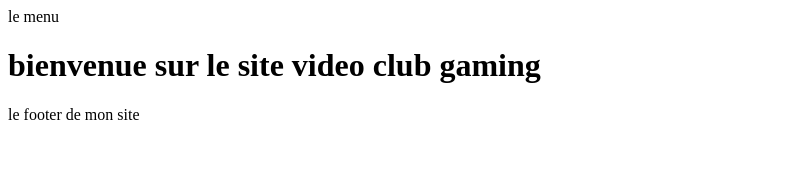
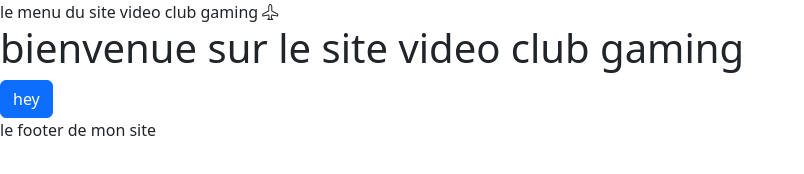
Before and after one commit to worldvcg/vcgfront, a website with bundled scripts: page index.html in a window 1280 px wide. Shown: the whole page, without its empty margins (0-804 px from the left). Built offline with nearby package versions, Linux system fonts and the light colour scheme; files whose address does not match are found by name.

```diff
--- a/index.html
+++ b/index.html
@@ -3,11 +3,15 @@
 <head>
     <meta charset="UTF-8">
     <meta name="viewport" content="width=device-width, initial-scale=1.0">
+
+    <link rel="stylesheet" href="node_modules/bootstrap/dist/css/bootstrap.min.css"/>
+    <link rel="stylesheet" href="node_modules/bootstrap-icons/font/bootstrap-icons.css"/>
+
     <title>Document</title>
 </head>
 <body>
 
-    <header>le menu</header>
+    <header>le menu du site video club gaming <i class="bi bi-airplane"></i></header>
 
     <main id="main-page">
         <!--le contenu de la page sera injectée ici-->
@@ -16,5 +20,6 @@
     <footer>le footer de mon site</footer>
 
     <script type="module" src="./Router/router.js"></script>
+    <script src="node_modules/bootstrap/dist/js/bootstrap.bundle.min.js"></script>
 </body>
 </html>
--- a/pages/home.html
+++ b/pages/home.html
@@ -1 +1,3 @@
   <h1>bienvenue sur le site video club gaming</h1>
+
+  <button class="btn btn-primary">hey</button>
```
Also changed, not shown: package.json (added, +18 -0 lines), 2 other files.
